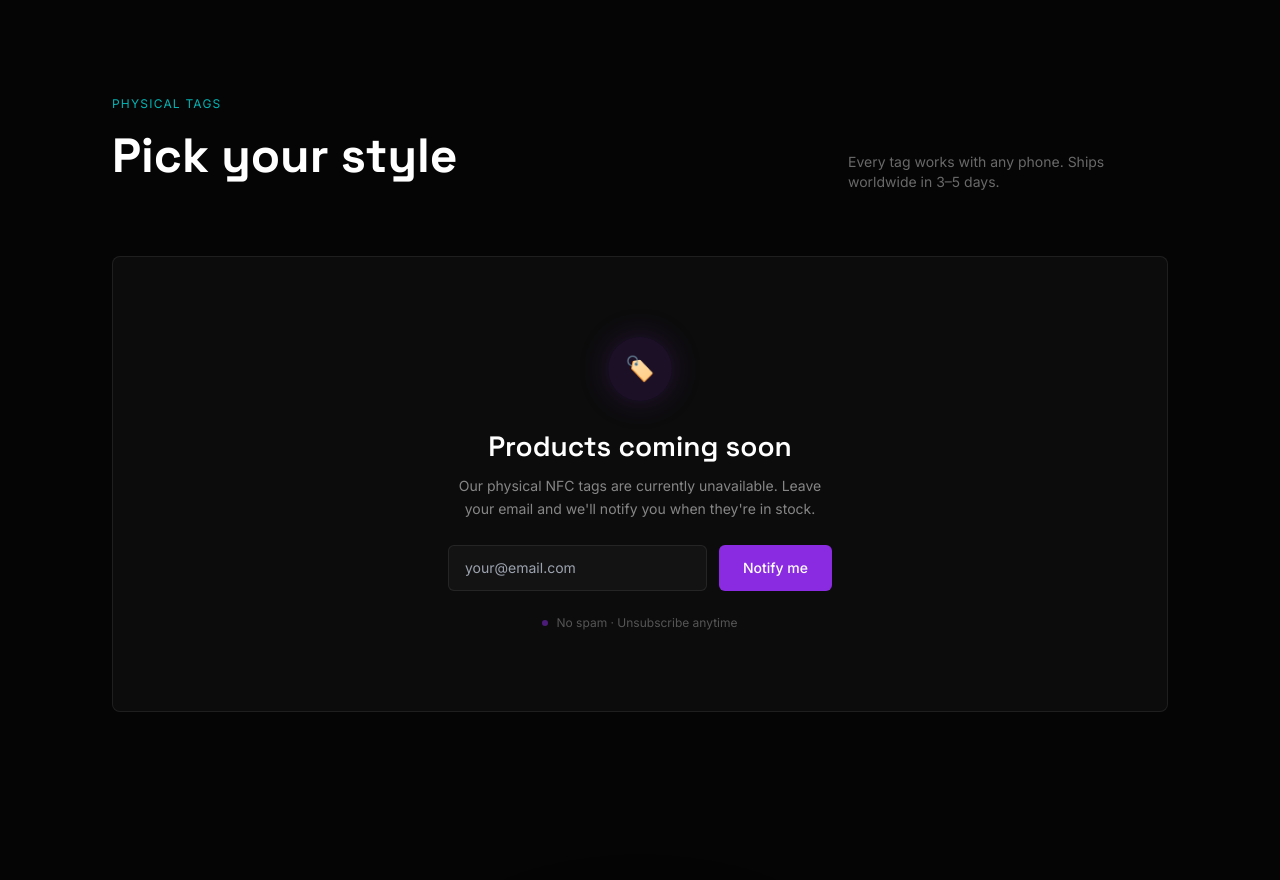
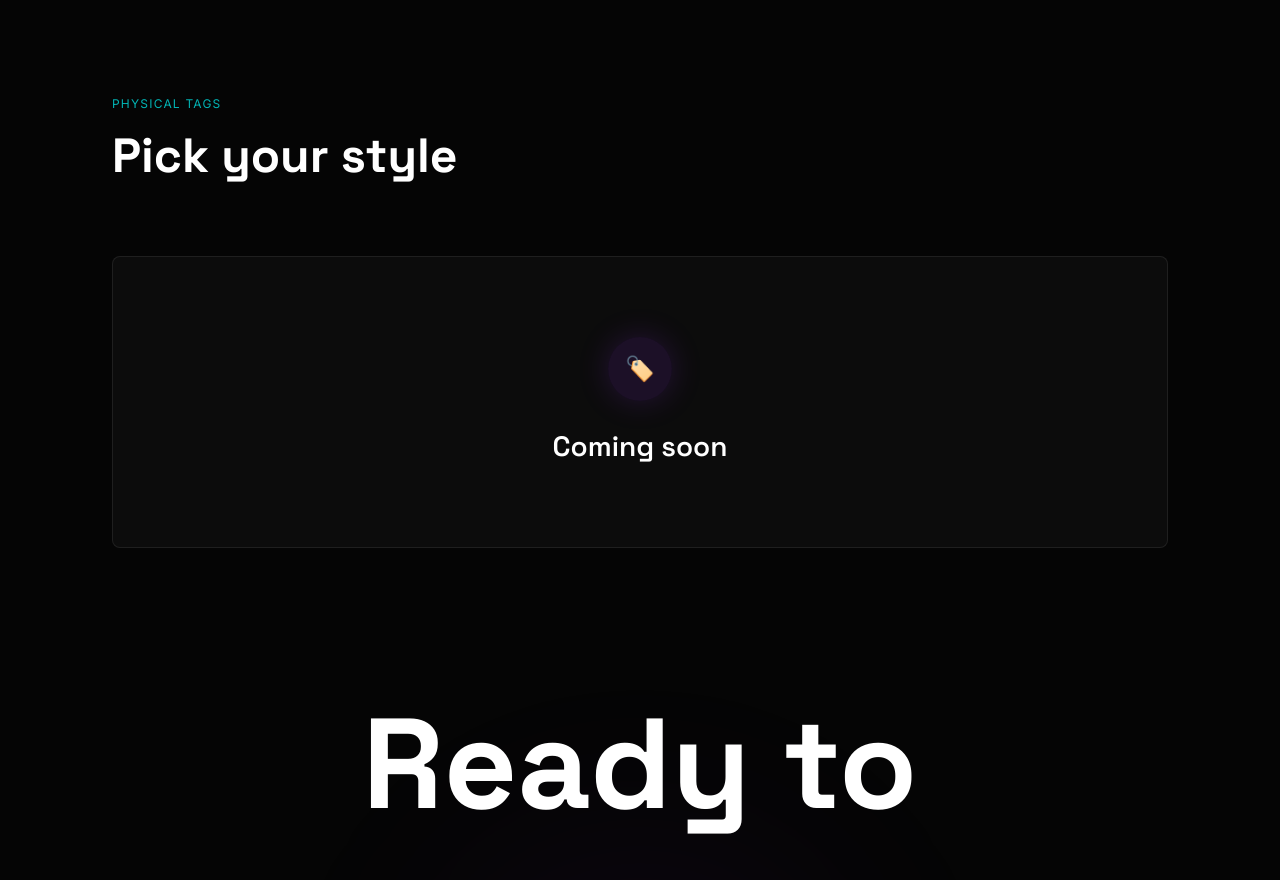
Before and after one commit to 0-nira-0/tap-flow, a React (Vite) app: page / in a window 1280 px wide. Shown: the part 3920-4800 px from the top of the page. Built offline with nearby package versions, Linux system fonts and the light colour scheme.

Commit message:
fix(shop): replace the non-working email form with a plain coming soon notice

```diff
--- a/src/components/sections/ShopCarousel.tsx
+++ b/src/components/sections/ShopCarousel.tsx
@@ -3,21 +3,16 @@ export default function ShopCarousel() {
     <section id="shop" className="py-24 overflow-hidden" style={{ background: 'var(--c-bg)' }}>
       <div className="max-w-6xl mx-auto px-6 lg:px-12">
         <p className="font-body text-xs text-secondary/70 uppercase tracking-widest mb-2">Physical Tags</p>
-        <div className="flex flex-col sm:flex-row sm:items-end justify-between gap-4 mb-16">
         <h2
-            className="font-display font-bold"
+          className="font-display font-bold mb-16"
           style={{ fontSize: 'clamp(28px, 4vw, 48px)', color: 'var(--c-text)' }}
         >
           Pick your style
         </h2>
-          <p className="font-body text-sm max-w-xs" style={{ color: 'var(--c-text-40)' }}>
-            Every tag works with any phone. Ships worldwide in 3–5 days.
-          </p>
-        </div>
 
         {/* unavailable */}
         <div
-          className="flex flex-col items-center justify-center gap-6 py-20 rounded-card border"
+          className="flex flex-col items-center justify-center gap-6 py-20 px-6 rounded-card border"
           style={{ borderColor: 'var(--c-border)', background: 'var(--c-surface)' }}
         >
           <div
@@ -27,41 +22,12 @@ export default function ShopCarousel() {
             🏷️
           </div>
 
-          <div className="text-center">
           <h3
-              className="font-display font-semibold mb-2"
+            className="font-display font-semibold text-center"
             style={{ fontSize: 'clamp(20px, 2.5vw, 28px)', color: 'var(--c-text)' }}
           >
-              Products coming soon
+            Coming soon
           </h3>
-            <p className="font-body text-sm max-w-sm mx-auto leading-relaxed" style={{ color: 'var(--c-text-50)' }}>
-              Our physical NFC tags are currently unavailable. Leave your email and we'll notify you when they're in stock.
-            </p>
-          </div>
-
-          <div className="flex flex-col sm:flex-row gap-3 w-full max-w-sm">
-            <input
-              type="email"
-              placeholder="your@email.com"
-              className="flex-1 font-body text-sm px-4 py-3 rounded outline-none border transition-colors duration-200"
-              style={{
-                background: 'var(--c-surface)',
-                borderColor: 'var(--c-border)',
-                color: 'var(--c-text)',
-              }}
-            />
-            <button
-              className="font-body font-medium text-sm px-6 py-3 rounded transition-all duration-300 hover:shadow-[0_0_20px_rgba(138,43,226,0.4)] whitespace-nowrap"
-              style={{ background: '#8A2BE2', color: '#fff' }}
-            >
-              Notify me
-            </button>
-          </div>
-
-          <div className="flex items-center gap-2">
-            <div className="w-1.5 h-1.5 rounded-full" style={{ background: 'rgba(138,43,226,0.5)' }} />
-            <span className="font-body text-xs" style={{ color: 'var(--c-text-30)' }}>No spam · Unsubscribe anytime</span>
-          </div>
         </div>
       </div>
     </section>
```
Lines whose indentation alone changed are shown as unchanged.
